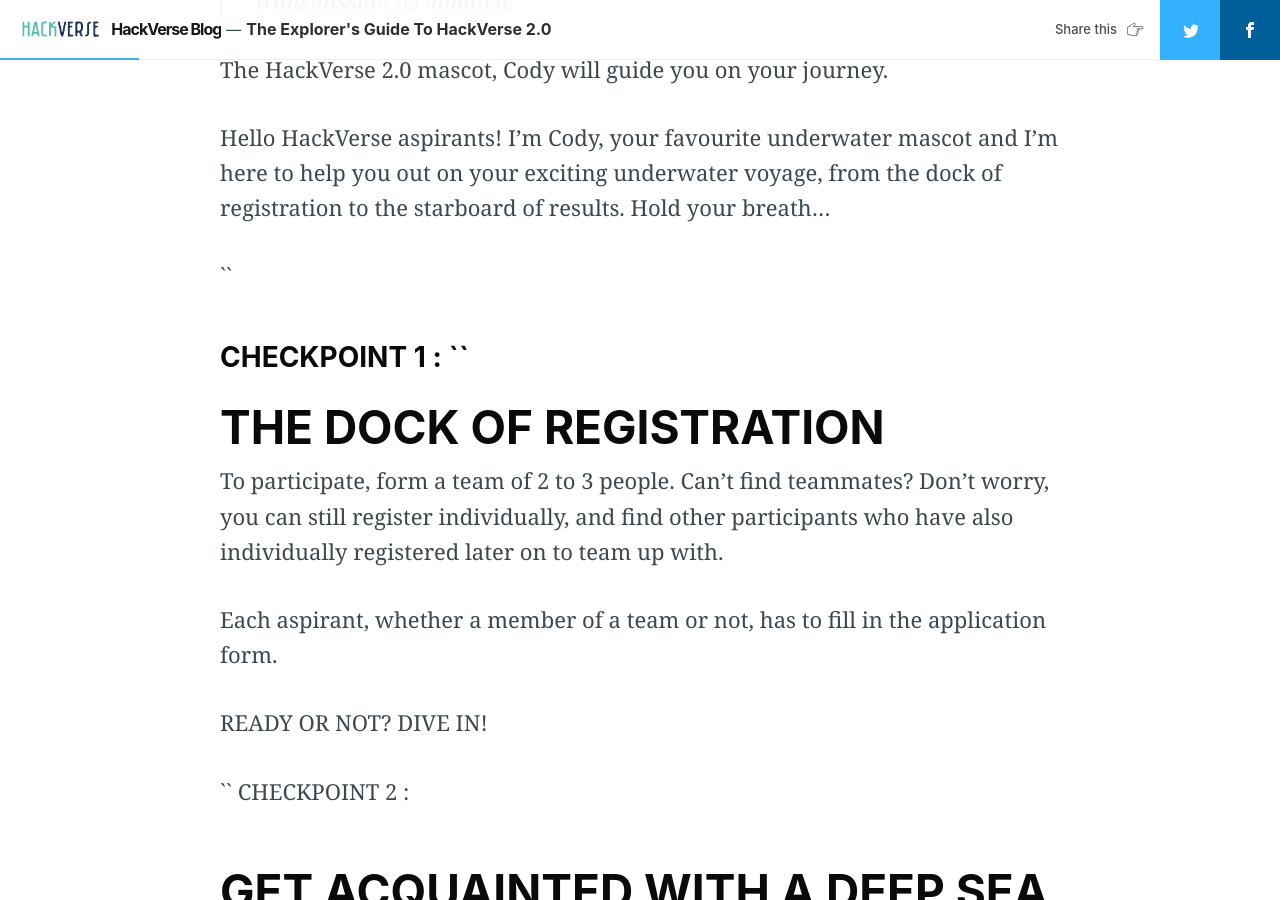
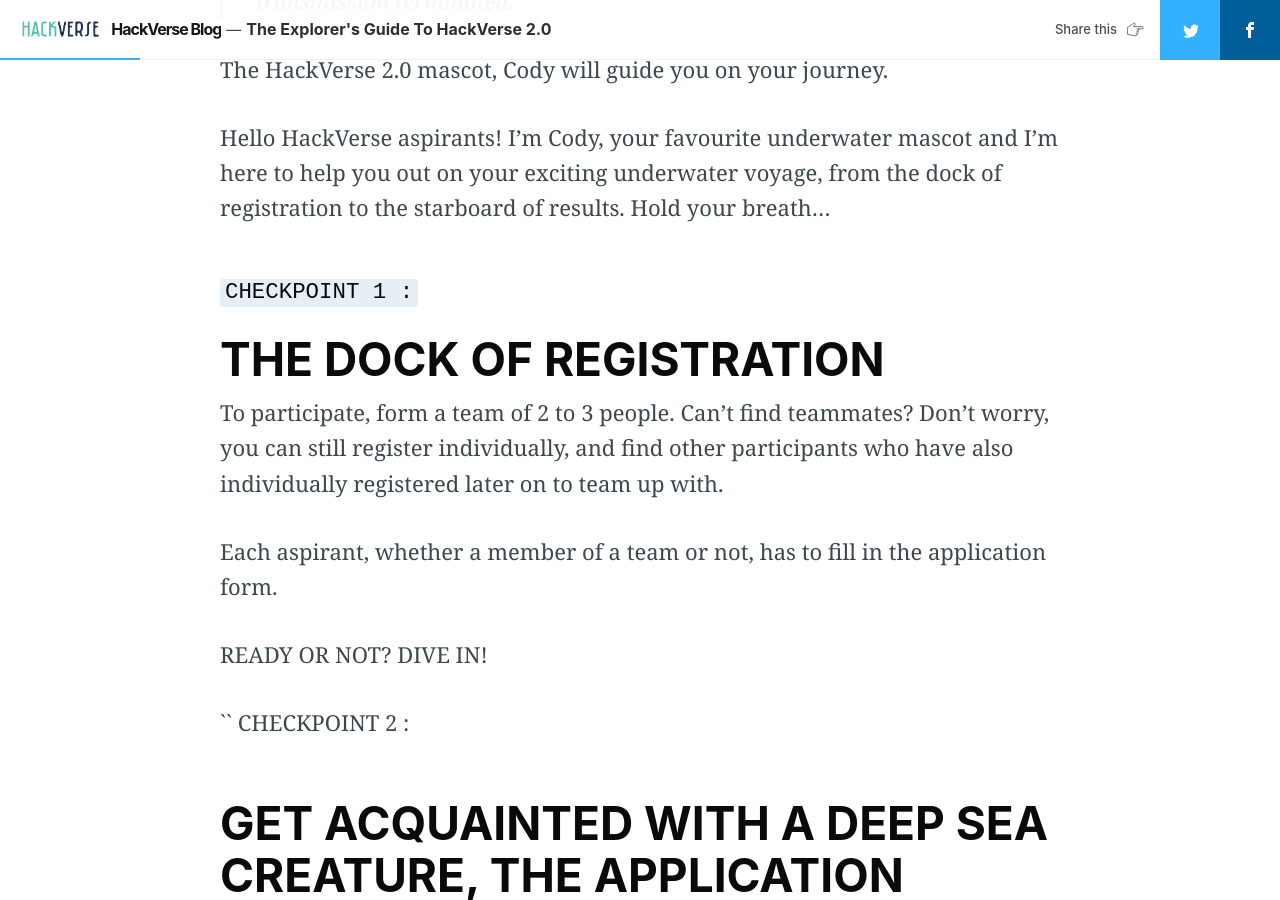
Before and after one commit to HackVerse/blog, a Jekyll site: the page built from _posts/2021-02-03-The-Explorer's-Guide-To-HackVerse-2.md, in a window 1280 px wide and 900 px high, scrolled down 1089 px. Built offline with Jekyll 4.4.1, drawn with Linux system fonts in a browser that asks for light colours; nearby versions of some CDN libraries; comment, search, counter and statistics services are not loaded.

```diff
--- a/_posts/2021-02-03-The-Explorer's-Guide-To-HackVerse-2.md
+++ b/_posts/2021-02-03-The-Explorer's-Guide-To-HackVerse-2.md
@@ -23,8 +23,7 @@ Hello HackVerse aspirants!
 I’m Cody, your favourite underwater mascot and I’m here to help you out on your exciting underwater voyage, from the dock of registration to the starboard of results. Hold your breath...
 
 
-``
-### CHECKPOINT 1 : ``
+### ``CHECKPOINT 1 : ``
 # THE DOCK OF REGISTRATION
 
 To participate, form a team of 2 to 3 people.
```
